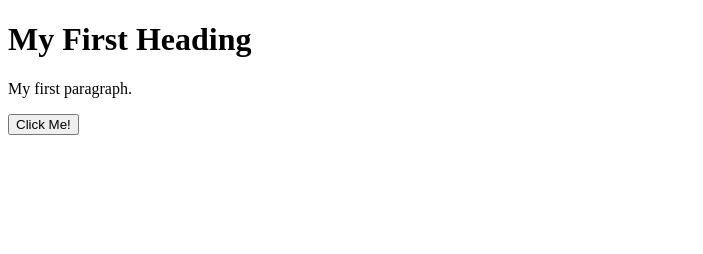
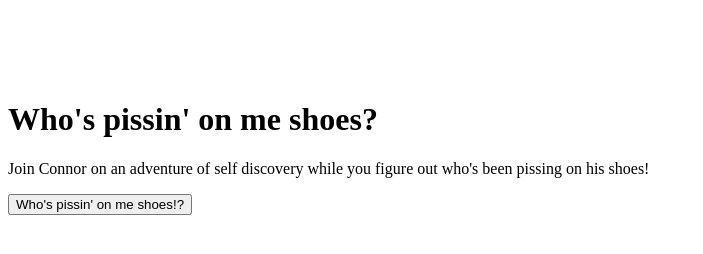
Before and after one commit to myAmericanShoes/myAmericanShoes.github.io, a plain HTML site: page index.html in a window 1280 px wide. Shown: the whole page, without its empty margins (0-703 px from the left). Drawn offline with Linux system fonts and the light colour scheme.

Commit message:
Update index.html

```diff
--- a/index.html
+++ b/index.html
@@ -1,13 +1,52 @@
 <!DOCTYPE html>
 <html>
 <head>
-<title>Page Title</title>
+	<link rel="stylesheet" href="styles.css">
+	<title>Page Title</title>
 </head>
-<body>
+	<body>
 
-<h1>My First Heading</h1>
-<p>My first paragraph.</p>
-  <button type="button">Click Me!</button>
+	<br>
+	<br>
+	<br>
+	<br>
 
-</body>
+	<h1>Who's pissin' on me shoes?</h1>
+	<p>Join Connor on an adventure of self discovery while you figure out who's been pissing on his shoes!</p>
+	<p>
+		<audio id="connor" src="https://raw.githubusercontent.com/myAmericanShoes/myAmericanShoes.github.io/master/audio/connor.mp3" preload="auto"></audio>
+
+		<audio id="josh" src="https://raw.githubusercontent.com/myAmericanShoes/myAmericanShoes.github.io/master/audio/shoes.mp3" preload="auto"></audio>
+
+		<audio id="sascha" src="https://raw.githubusercontent.com/myAmericanShoes/myAmericanShoes.github.io/master/audio/sascha.mp3" preload="auto"></audio>
+
+		<audio id="remi" src="https://raw.githubusercontent.com/myAmericanShoes/myAmericanShoes.github.io/master/audio/remi.mp3" preload="auto"></audio>
+
+		<audio id="marion" src="https://raw.githubusercontent.com/myAmericanShoes/myAmericanShoes.github.io/master/audio/marion.mp3" preload="auto"></audio>
+
+		<audio id="keith" src="https://raw.githubusercontent.com/myAmericanShoes/myAmericanShoes.github.io/master/audio/keithshoes.mp3" preload="auto"></audio>
+
+		<audio id="juliette" src="https://raw.githubusercontent.com/myAmericanShoes/myAmericanShoes.github.io/master/audio/juliette.mp3" preload="auto"></audio>
+
+		<audio id="alex" src="https://raw.githubusercontent.com/myAmericanShoes/myAmericanShoes.github.io/master/audio/alex.mp3" preload="auto"></audio>
+
+		<audio id="aditia" src="https://raw.githubusercontent.com/myAmericanShoes/myAmericanShoes.github.io/master/audio/aditia.mp3" preload="auto"></audio>
+
+		<button onclick="
+		// Math.floor(Math.random() * (max - min + 1)) + min;
+		var sel = Math.floor(Math.random() * (9 - 1 + 1)) + 1;
+		if (sel === 1) document.getElementById('connor').play();
+		else if (sel === 2) document.getElementById('josh').play();
+		else if (sel === 3) document.getElementById('sascha').play();
+		else if (sel === 4) document.getElementById('remi').play();
+		else if (sel === 5) document.getElementById('marion').play();
+		else if (sel === 6) document.getElementById('keith').play();
+		else if (sel === 7) document.getElementById('juliette').play();
+		else if (sel === 8) document.getElementById('alex').play();
+		else if (sel === 9) document.getElementById('aditia').play();
+
+		" type="button" class="button button1">Who's pissin' on me shoes!?</button>
+	</p>
+
+	</body>
 </html>
```
